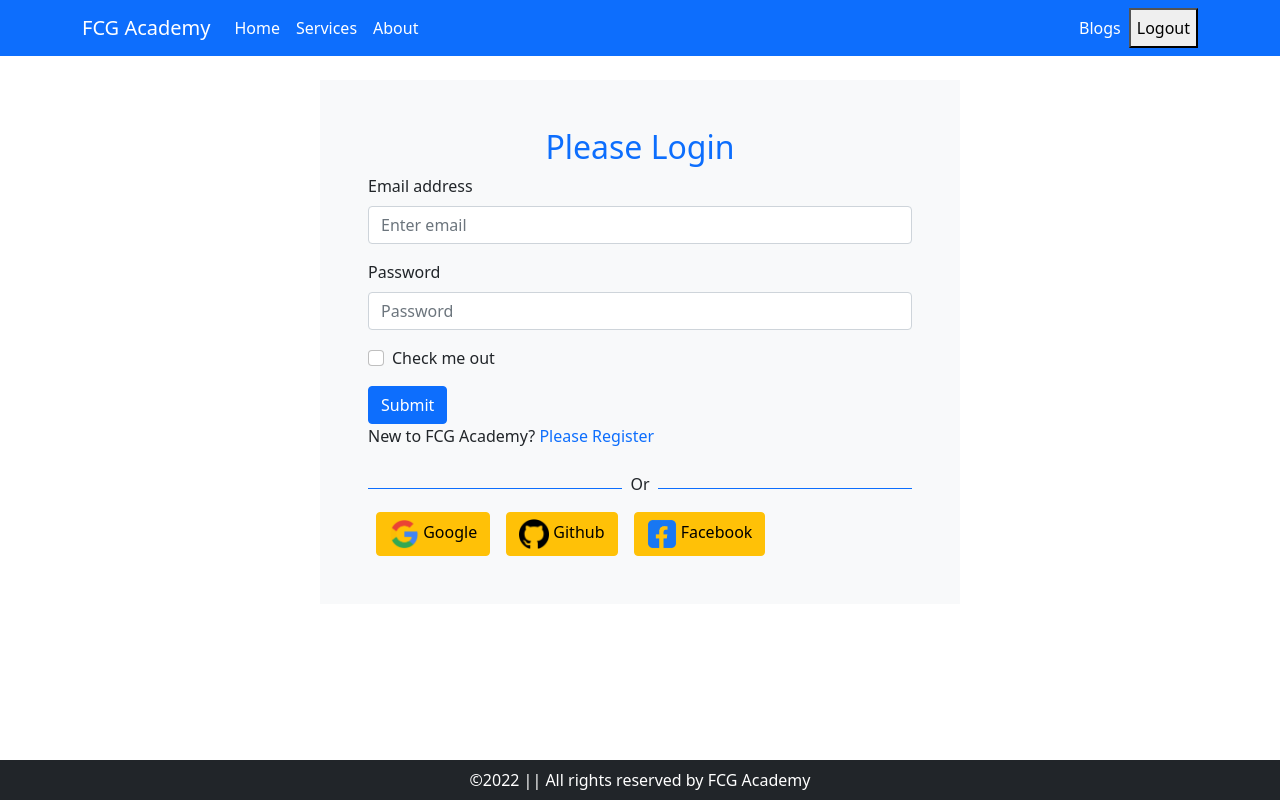
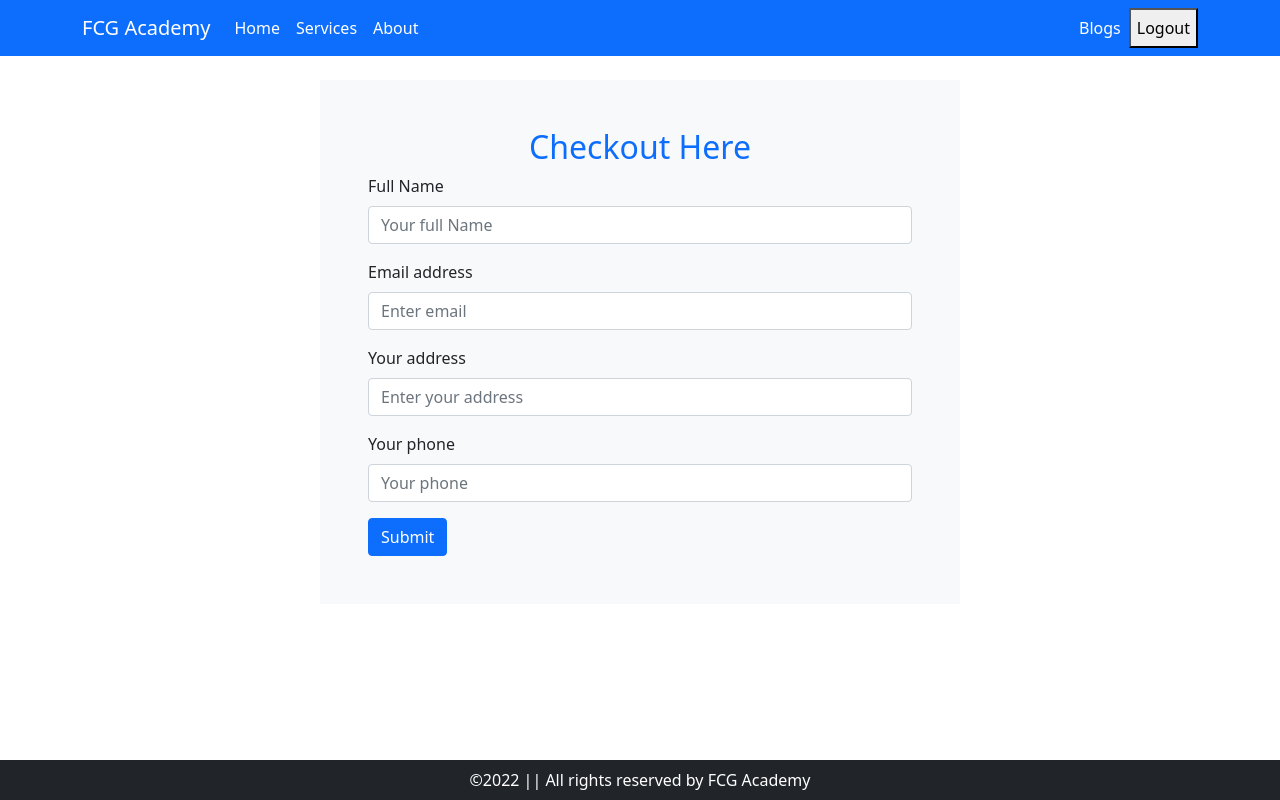
Before and after one commit to nahid7g/FCG-Academy, a React (Create React App) app: page /checkout in a window 1280 px wide. Before the commit this address led to /login. Built offline with nearby package versions, Linux system fonts and the light colour scheme; no server answers; sample sign-in values are in the browser's storage.

Commit message:
Social media Login iplemented

```diff
--- a/package.json
+++ b/package.json
@@ -14,6 +14,7 @@
     "react-firebase-hooks": "^5.0.3",
     "react-router-dom": "^6.3.0",
     "react-scripts": "5.0.1",
+    "react-toastify": "^8.2.0",
     "web-vitals": "^2.1.4"
   },
   "scripts": {
--- a/src/App.js
+++ b/src/App.js
@@ -1,5 +1,7 @@
 import { Route, Routes } from 'react-router-dom';
 import './App.css';
+import About from './Pages/About/About';
+import Blogs from './Pages/Blogs/Blogs';
 import Home from './Pages/Home/Home/Home';
 import Checkout from './Pages/Login/Login/Checkout/Checkout';
 import Login from './Pages/Login/Login/Login';
@@ -17,6 +19,8 @@ function App() {
         <Route path='/' element={<Home></Home>}></Route>
         <Route path="/login" element={<Login></Login>}></Route>
         <Route path="/register" element={<Register></Register>}></Route>
+        <Route path='/about' element={<About></About>}></Route>
+        <Route path='/blogs' element={<Blogs></Blogs>}></Route>
         <Route path="/checkout" element={
           <RequireAuth>
             <Checkout></Checkout>
--- /dev/null
+++ b/src/Pages/About/About.js
@@ -0,0 +1,12 @@
+import React from 'react';
+import { Container } from 'react-bootstrap';
+
+const About = () => {
+    return (
+        <Container>
+            <h2>About me</h2>
+        </Container>
+    );
+};
+
+export default About;
--- /dev/null
+++ b/src/Pages/Blogs/Blogs.js
@@ -0,0 +1,11 @@
+import React from 'react';
+
+const Blogs = () => {
+    return (
+        <div>
+            <h2>Blog</h2>
+        </div>
+    );
+};
+
+export default Blogs;
--- a/src/Pages/Login/Login/Checkout/Checkout.js
+++ b/src/Pages/Login/Login/Checkout/Checkout.js
@@ -1,12 +1,39 @@
 import React from 'react';
-import { useParams } from 'react-router-dom';
+import { Button, Container, Form } from 'react-bootstrap';
+import { ToastContainer, toast } from 'react-toastify';
+import 'react-toastify/dist/ReactToastify.css';
 
 const Checkout = () => {
-    const { courseId } = useParams();
+    const handleCheckout = event => {
+        event.preventDefault();
+        toast("You will get your admission paper soon.")
+    }
     return (
-        <div>
-            <h2>Checkout now {courseId}</h2>
-        </div>
+        <Container className='w-50 p-5 mx-auto my-4 bg-light'>
+            <h2 className='text-center text-primary'>Checkout Here</h2>
+            <Form onSubmit={handleCheckout}>
+                <Form.Group className="mb-3" controlId="yourName">
+                    <Form.Label>Full Name</Form.Label>
+                    <Form.Control type="text" placeholder="Your full Name" required />
+                </Form.Group>
+                <Form.Group className="mb-3" controlId="formBasicEmail">
+                    <Form.Label>Email address</Form.Label>
+                    <Form.Control type="email" placeholder="Enter email" required />
+                </Form.Group>
+                <Form.Group className="mb-3" controlId="lyourAddress">
+                    <Form.Label>Your address</Form.Label>
+                    <Form.Control type="text" placeholder="Enter your address" required />
+                </Form.Group>
+                <Form.Group className="mb-3" controlId="yourPhone">
+                    <Form.Label>Your phone</Form.Label>
+                    <Form.Control type="text" placeholder="Your phone" required />
+                </Form.Group>
+                <Button variant="primary" type="submit">
+                    Submit
+                </Button>
+            </Form>
+            <ToastContainer />
+        </Container>
     );
 };
 
--- a/src/Pages/Login/Login/Login.js
+++ b/src/Pages/Login/Login/Login.js
@@ -3,6 +3,7 @@ import { Button, Container, Form } from 'react-bootstrap';
 import { useSignInWithEmailAndPassword } from 'react-firebase-hooks/auth';
 import { Link, useNavigate, useLocation } from 'react-router-dom';
 import auth from '../../../Firebase.init';
+import Loading from '../../Shared/Loading/Loading';
 import SocialLogin from '../SocialLogin/SocialLogin';
 
 const Login = () => {
@@ -21,6 +22,9 @@ const Login = () => {
         // Clear the inputs
         emailRef.current.value = "";
         passwordRef.current.value = "";
+    }
+    if (loading) {
+        return <Loading></Loading>
     }
     if (user) {
         navigate(from, { replace: true });
@@ -46,7 +50,7 @@ const Login = () => {
                     <Form.Check type="checkbox" label="Check me out" />
                 </Form.Group>
                 <Button variant="primary" type="submit">
-                    Submit
+                    Login
                 </Button>
             </Form>
             {errorElement}
--- a/src/Pages/Login/Register/Register.js
+++ b/src/Pages/Login/Register/Register.js
@@ -4,6 +4,7 @@ import { Link, useNavigate } from 'react-router-dom';
 import auth from '../../../Firebase.init';
 import { useCreateUserWithEmailAndPassword, useUpdateProfile } from 'react-firebase-hooks/auth';
 import SocialLogin from '../SocialLogin/SocialLogin';
+import Loading from '../../Shared/Loading/Loading';
 
 const Register = () => {
     const [agree, setAgree] = useState(false);
@@ -23,6 +24,9 @@ const Register = () => {
         await createUserWithEmailAndPassword(email, password)
         await updateProfile({ displayName: name });
         navigate("/");
+    }
+    if (loading) {
+        return <Loading></Loading>
     }
     let errorElement;
     if (error) {
@@ -49,7 +53,7 @@ const Register = () => {
                     <Form.Check onClick={() => setAgree(!agree)} type="checkbox" label="Check me out" />
                 </Form.Group>
                 <Button disabled={!agree} variant="primary" type="submit">
-                    Submit
+                    Register
                 </Button>
             </Form>
             {errorElement}
--- a/src/Pages/Login/RequireAuth/RequireAuth.js
+++ b/src/Pages/Login/RequireAuth/RequireAuth.js
@@ -2,10 +2,14 @@ import React from 'react';
 import { useAuthState } from 'react-firebase-hooks/auth';
 import { Navigate, useLocation } from 'react-router-dom';
 import auth from '../../../Firebase.init';
+import Loading from '../../Shared/Loading/Loading';
 
 const RequireAuth = ({ children }) => {
-    const [user] = useAuthState(auth);
+    const [user, loading] = useAuthState(auth);
     const location = useLocation();
+    if (loading) {
+        return <Loading></Loading>
+    }
     if (!user) {
         return <Navigate to="/login" state={{ from: location }} replace />;
     }
--- a/src/Pages/Login/SocialLogin/SocialLogin.js
+++ b/src/Pages/Login/SocialLogin/SocialLogin.js
@@ -2,13 +2,45 @@ import React from 'react';
 import google from "./images/google.png";
 import github from "./images/github.png";
 import facebook from "./images/facebook.png";
+import { useSignInWithFacebook, useSignInWithGithub, useSignInWithGoogle } from 'react-firebase-hooks/auth';
+import auth from '../../../Firebase.init';
+import { useLocation, useNavigate } from 'react-router-dom';
+import Loading from '../../Shared/Loading/Loading';
 
 const SocialLogin = () => {
+    const [signInWithGoogle, user, loading, error] = useSignInWithGoogle(auth);
+    const [signInWithGithub, user1, loading1, error1] = useSignInWithGithub(auth);
+    const [signInWithFacebook, user2, loading2, error2] = useSignInWithFacebook(auth);
+    // redirect page
+    const navigate = useNavigate();
+    const location = useLocation();
+    let from = location.state?.from?.pathname || "/";
+    // Handle Logins
+    const handleGoogle = () => {
+        signInWithGoogle();
+    }
+    const handleGithub = () => {
+        signInWithGithub();
+    }
+    const handleFacebook = () => {
+        signInWithFacebook();
+    }
+    if (user || user1 || user2) {
+        navigate(from, { replace: true });
+    }
+    if (loading) {
+        return <Loading></Loading>
+    }
+    let errorElement;
+    if (error || error1 || error2) {
+        errorElement = <p className='text-danger'>{error?.message || error2?.message || error1?.message}</p>
+    }
     return (
         <div>
-            <button className="btn btn-warning mx-2"><img style={{ height: "30px", width: "30px" }} src={google} alt="Google Login" /> Google</button>
-            <button className="btn btn-warning mx-2"><img style={{ height: "30px", width: "30px" }} src={github} alt="Github Login" /> Github</button>
-            <button className="btn btn-warning mx-2"><img style={{ height: "30px", width: "30px" }} src={facebook} alt="Facebook Login" /> Facebook</button>
+            {errorElement}
+            <button onClick={handleGoogle} className="btn btn-warning mx-2"><img style={{ height: "30px", width: "30px" }} src={google} alt="Google Login" /> Google</button>
+            <button onClick={handleGithub} className="btn btn-warning mx-2"><img style={{ height: "30px", width: "30px" }} src={github} alt="Github Login" /> Github</button>
+            <button onClick={handleFacebook} className="btn btn-warning mx-2"><img style={{ height: "30px", width: "30px" }} src={facebook} alt="Facebook Login" /> Facebook</button>
         </div>
     );
 };
--- a/src/Pages/Shared/Header/Header.js
+++ b/src/Pages/Shared/Header/Header.js
@@ -18,7 +18,7 @@ const Header = () => {
                     <Nav className="me-auto">
                         <Nav.Link className='text-white' as={Link} to="/">Home</Nav.Link>
                         <Nav.Link className='text-white' href="#services">Services</Nav.Link>
-                        <Nav.Link className='text-white' href="home#about">About</Nav.Link>
+                        <Nav.Link className='text-white' as={Link} to="/about">About</Nav.Link>
                     </Nav>
                     <Nav>
                         <Nav.Link className='text-white' as={Link} to="/blogs">Blogs</Nav.Link>
--- /dev/null
+++ b/src/Pages/Shared/Loading/Loading.js
@@ -0,0 +1,12 @@
+import React from 'react';
+import { Spinner } from 'react-bootstrap';
+
+const Loading = () => {
+    return (
+        <div style={{ height: "250px" }} className='w-100 d-flex align-items-center justify-content-center'>
+            <Spinner animation="border" variant="primary" />
+        </div>
+    );
+};
+
+export default Loading;
```
Also changed, not shown: 1 other file (tests, documents, lock files or other folders).
